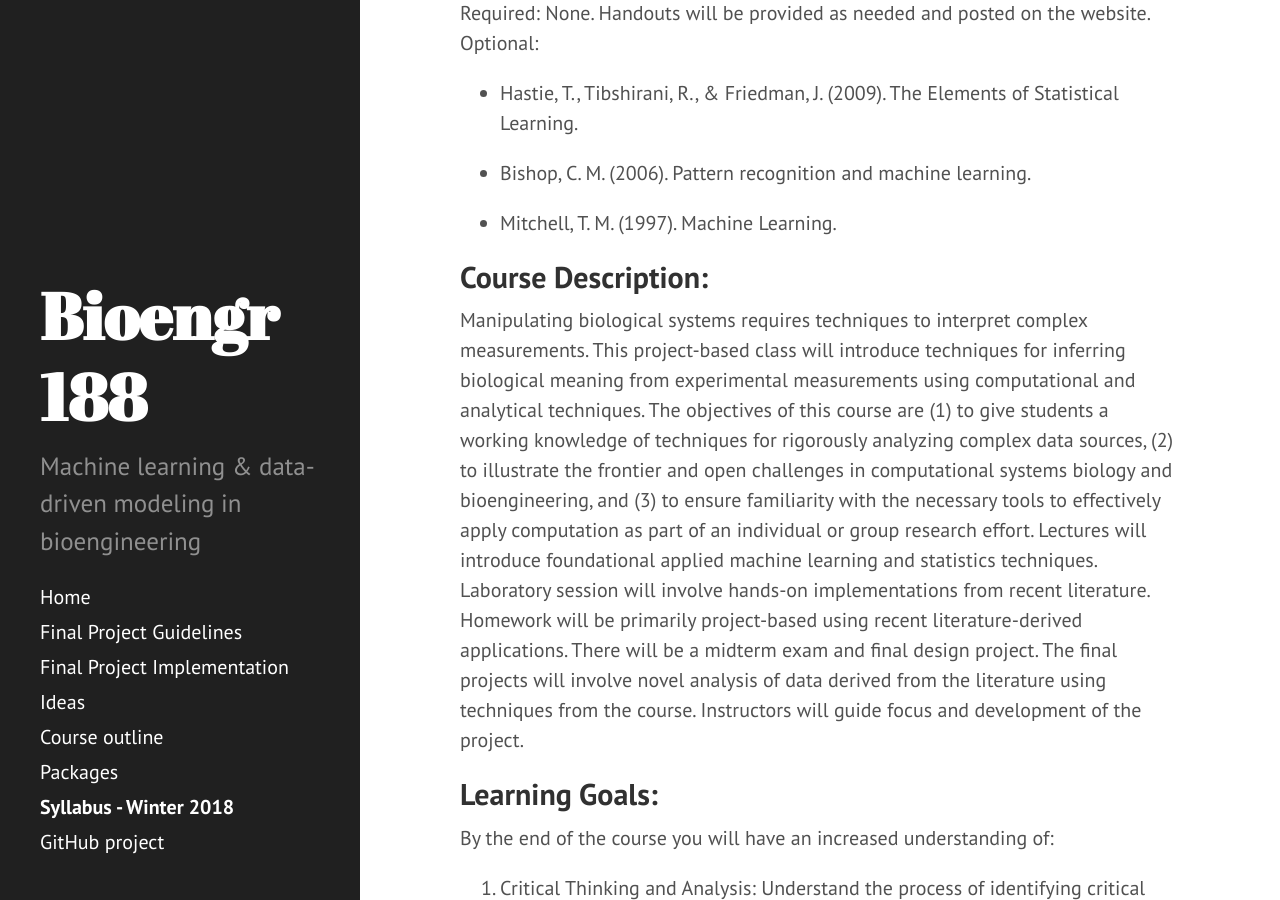
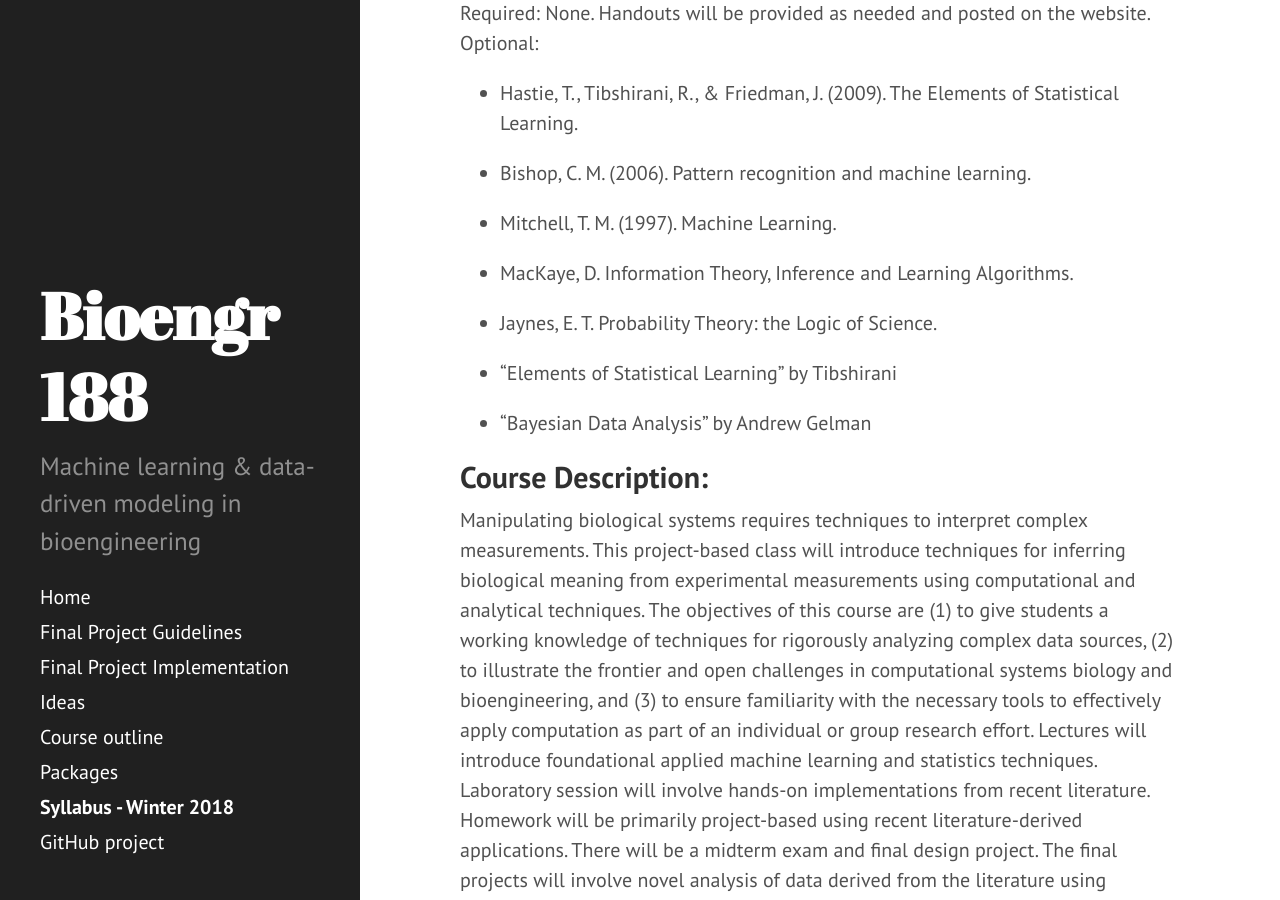
Before and after one commit to adprl14/bioe-ml-winter2018, a Jekyll site: the page built from syllabus.md, in a window 1280 px wide and 900 px high, scrolled down 650 px. Built offline with Jekyll 4.4.1, drawn with Linux system fonts in a browser that asks for light colours.

Commit message:
Update books and packages

```diff
--- a/syllabus.md
+++ b/syllabus.md
@@ -31,6 +31,13 @@ Optional:
 
 - Mitchell, T. M. (1997). Machine Learning.
 
+- MacKaye, D. Information Theory, Inference and Learning Algorithms.
+
+- Jaynes, E. T. Probability Theory: the Logic of Science.
+
+- "Elements of Statistical Learning" by Tibshirani
+
+- "Bayesian Data Analysis" by Andrew Gelman
 
 ## Course Description:
 
```
Also changed, not shown: packages.md (+0 -1 lines).
